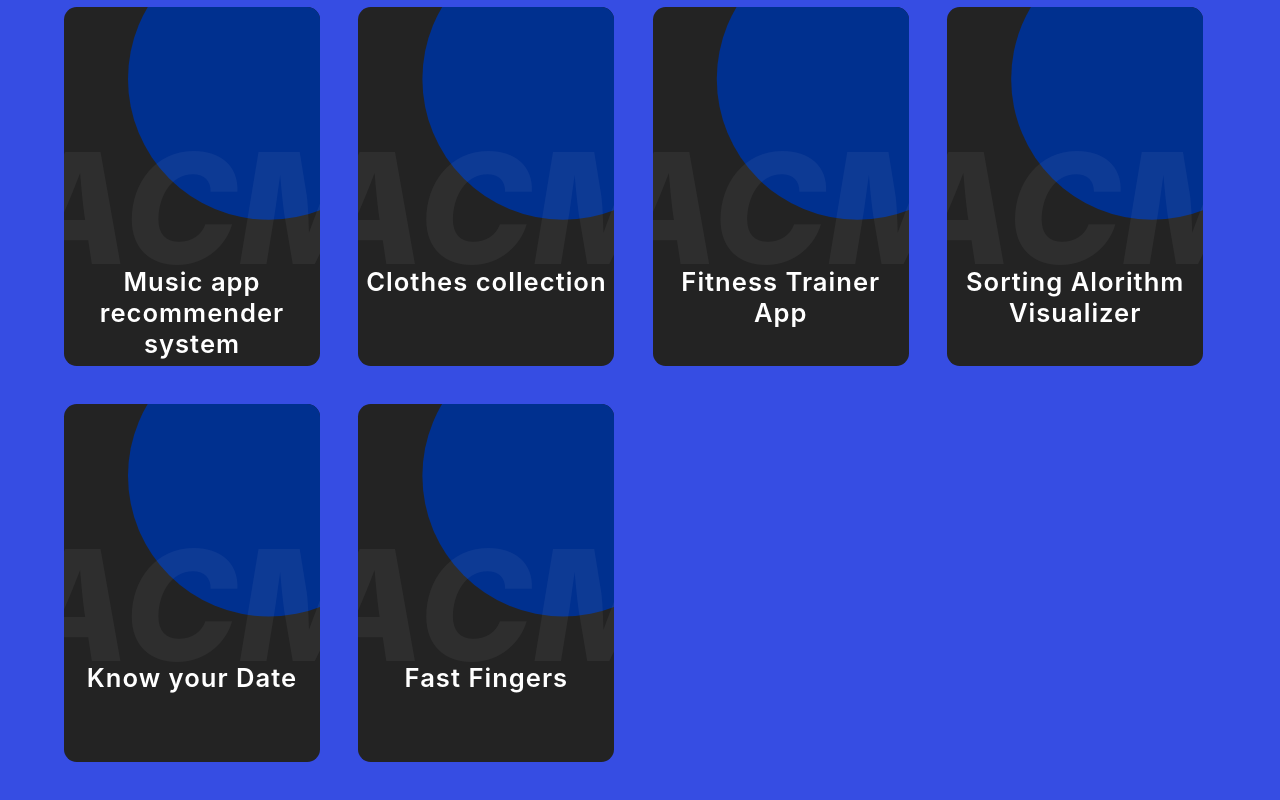
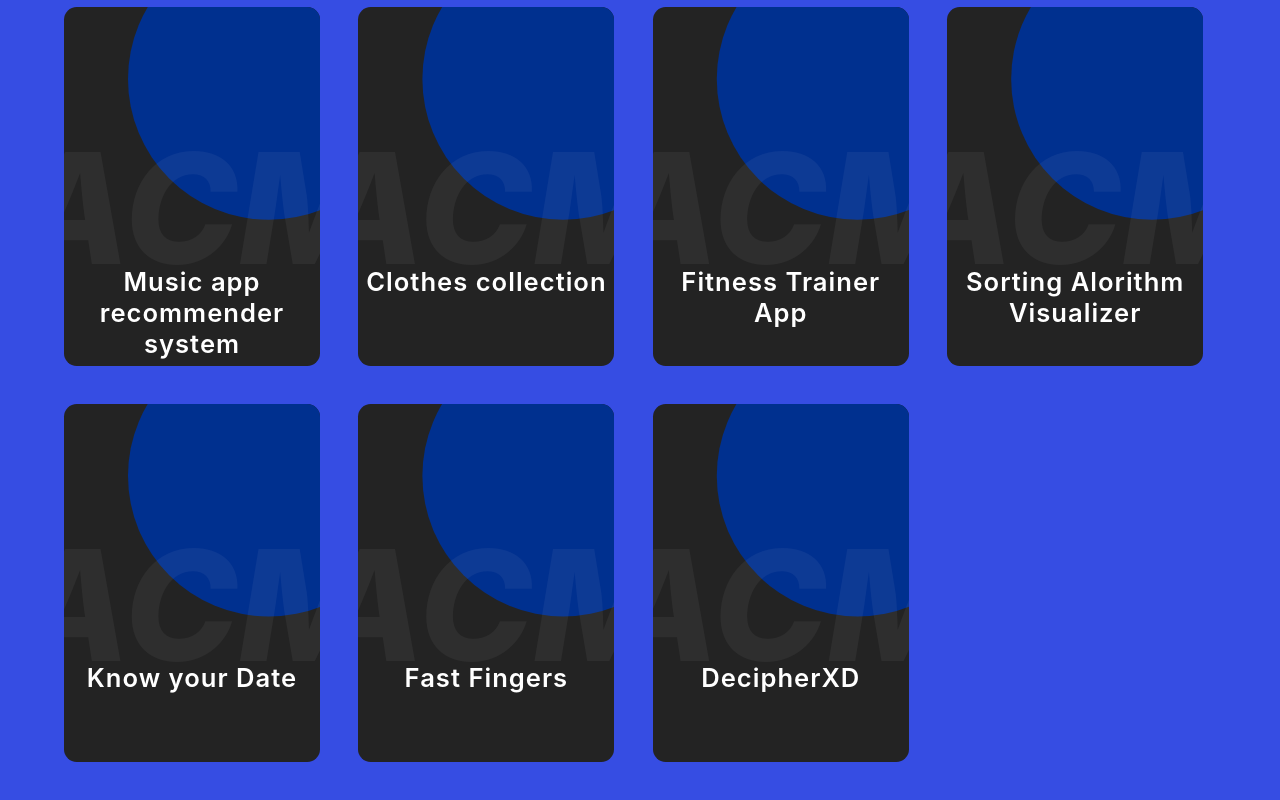
Before and after one commit to ACM-JUIT/Project-Ideas, a React (Create React App) app: page / in a window 1280 px wide. Shown: the part 3531-4331 px from the top of the page. Built offline with nearby package versions, Linux system fonts and the light colour scheme.

Commit message:
Added DecipherXD

```diff
--- a/src/data.js
+++ b/src/data.js
@@ -151,4 +151,8 @@ export const projectsData = [
     projectName: "Fast Fingers",
     techStack: "An interactive typing game that projects random words on screen. With every correct word entered within the time limit, the score increments. ",
   },
+  {
+    projectName: "DecipherXD",
+    techStack: "A game which includes deciphering ciphers in order to level up. It will help newbies to learn more about different ciphers and how they work.",
+  },
 ];
```
